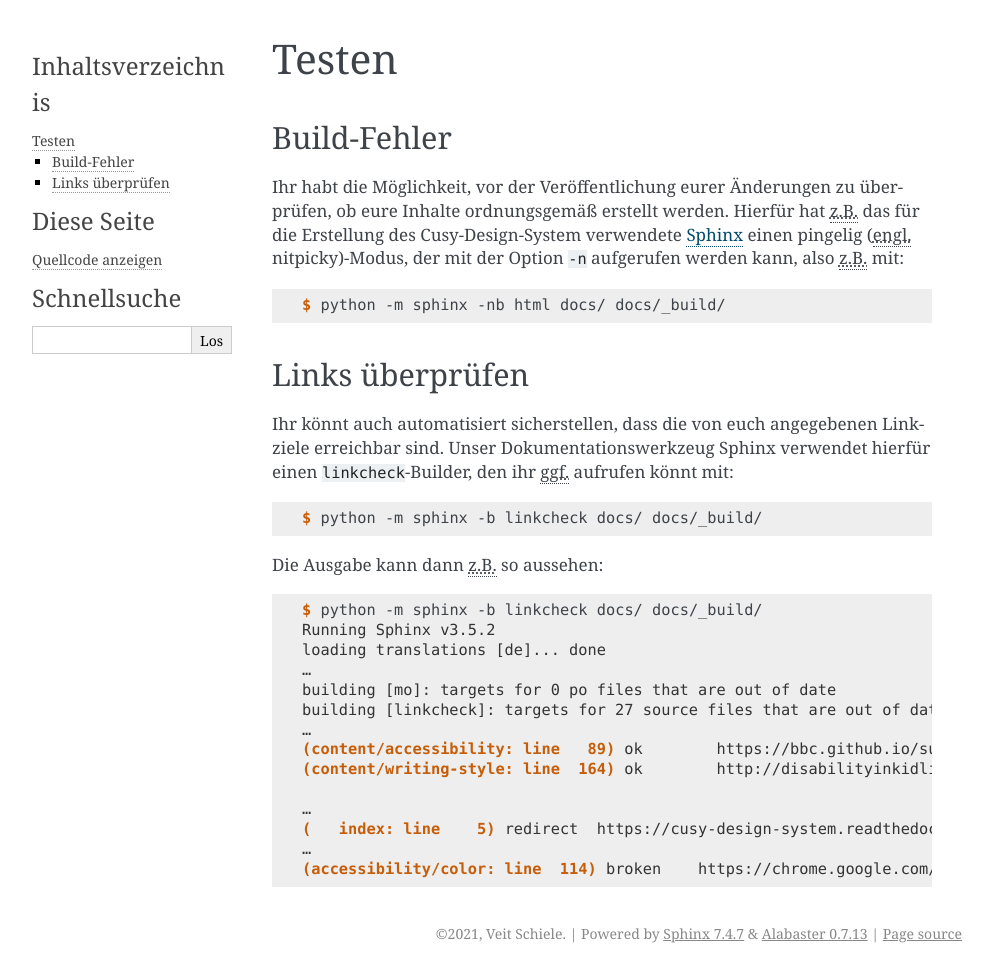
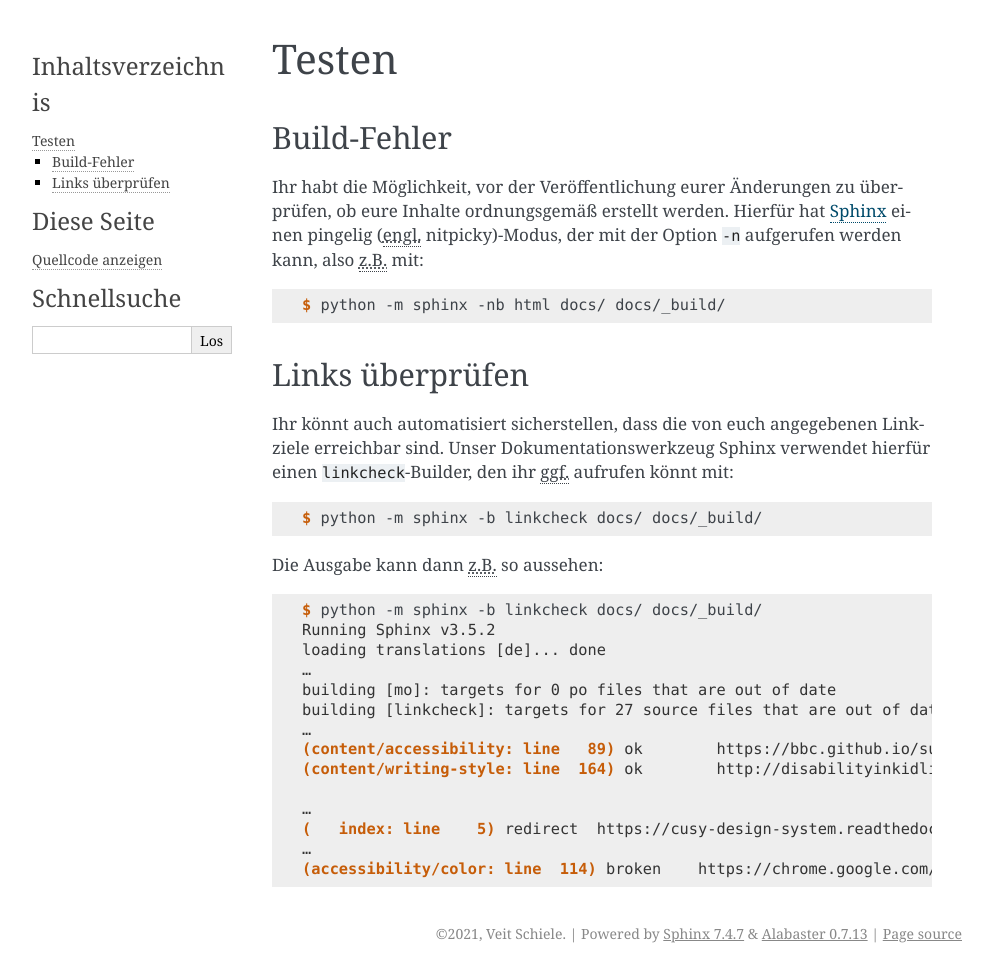
Before and after one commit to veit/python-basics-tutorial-de, a Sphinx documentation site: the page built from docs/document/test.rst, in a window 1280 px wide. Shown: the whole page, without its empty margins (148-1141 px from the left). Built offline with Sphinx 7.4.7, drawn with Linux system fonts in a browser that asks for light colours; pages that are not in the unit, such as notebooks, are missing from menus.

Commit message:
Remove artefacts

```diff
--- a/docs/document/test.rst
+++ b/docs/document/test.rst
@@ -8,8 +8,7 @@ Build-Fehler
 
 Ihr habt die Möglichkeit, vor der Veröffentlichung eurer Änderungen zu
 überprüfen, ob eure Inhalte ordnungsgemäß erstellt werden. Hierfür hat
-:abbr:`z.B. (zum Beispiel)` das für die Erstellung des Cusy-Design-System
-verwendete `Sphinx <https://www.sphinx-doc.org/>`_ einen pingelig (:abbr:`engl.
+`Sphinx <https://www.sphinx-doc.org/>`_ einen pingelig (:abbr:`engl.
 (englisch)` nitpicky)-Modus, der mit der Option ``-n`` aufgerufen werden kann,
 also :abbr:`z.B. (zum Beispiel)` mit:
 
```
